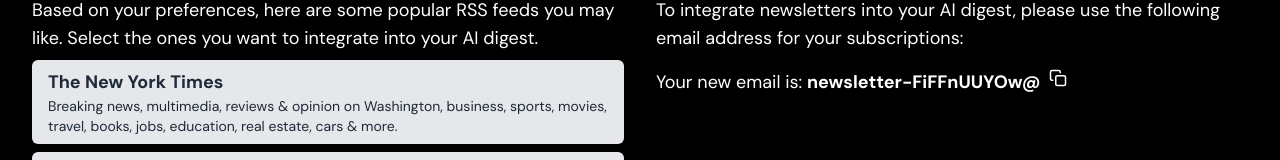
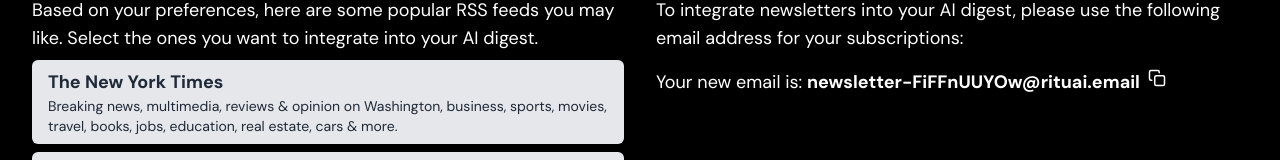
Before and after one commit to davidesqalv/news-agent-anthropic-hackathon, a Next.js app: page /feed-settings in a window 1280 px wide. Shown: the part 128-288 px from the top of the page. Built offline with nearby package versions, Linux system fonts and the light colour scheme; a web font is replaced by a local one.

Commit message:
Update email addr

```diff
--- a/src/app/feed-settings/page-client.js
+++ b/src/app/feed-settings/page-client.js
@@ -79,7 +79,7 @@
 
   const generateRandomEmail = () => {
     const id = generateRandomId();
-    setRandomEmail(`newsletter-${id}@`);
+    setRandomEmail(`newsletter-${id}@rituai.email`);
   };
 
   const handleCopyEmail = () => {
```
Also changed, not shown: 1 other file (tests, documents, lock files or other folders).
